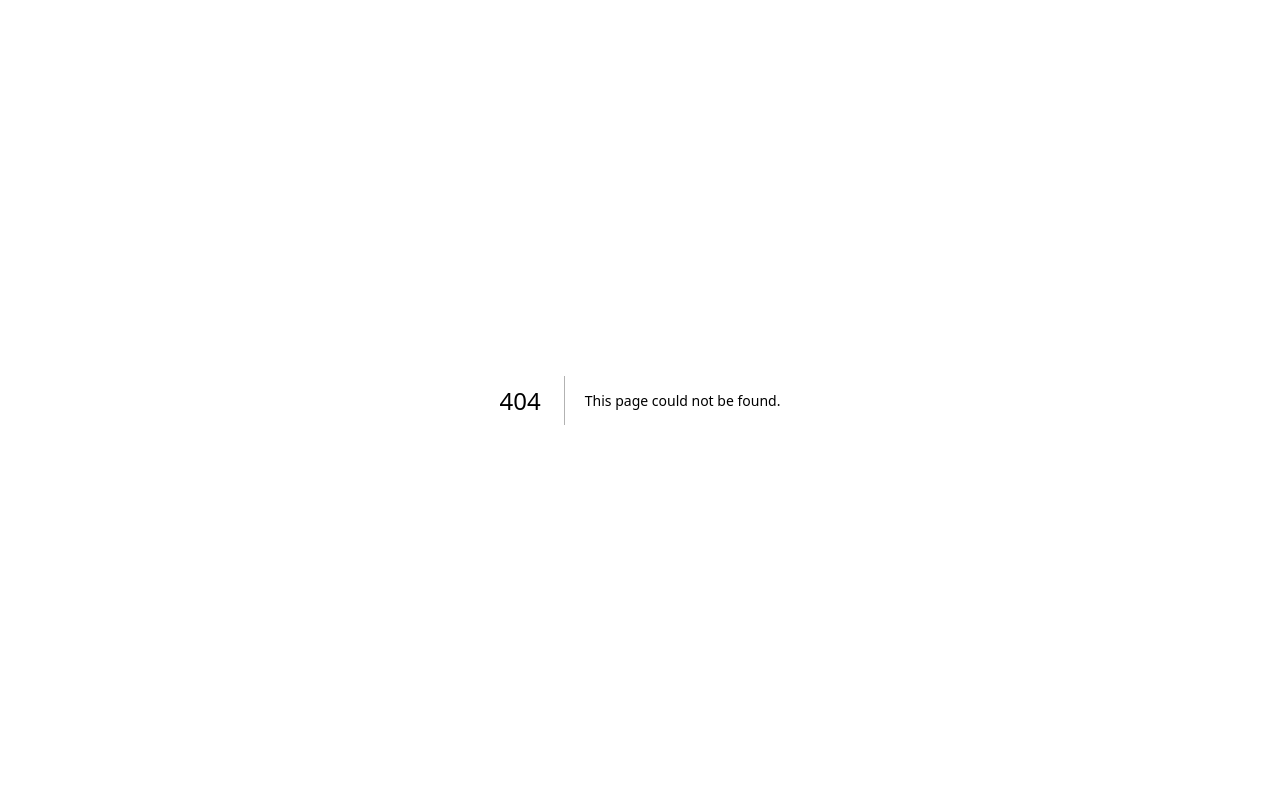
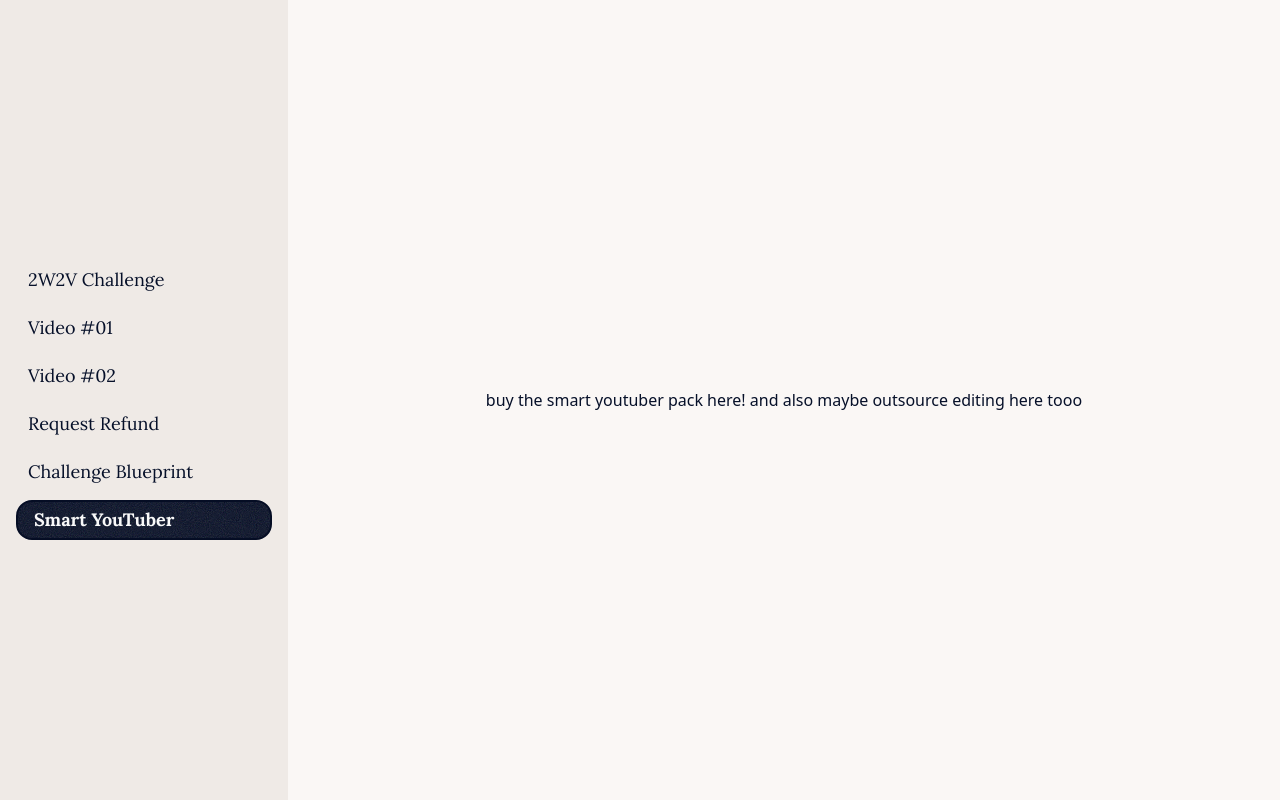
Before and after one commit to JagatJaishankar/2Weeks2Videos, a Next.js app: page /dashboard/smart-youtuber in a window 1280 px wide. Before the commit this address had no page. Built offline with nearby package versions, Linux system fonts and the light colour scheme; no server answers; sample sign-in values are in the browser's storage.

Commit message:
layout of SaaS

```diff
--- /dev/null
+++ b/app/components/SidebarMenu.js
@@ -0,0 +1,35 @@
+"use client";
+
+import Link from "next/link";
+import { usePathname } from "next/navigation";
+
+export default function SidebarMenu() {
+  const pathname = usePathname();
+
+  const links = [
+    { href: "/dashboard", label: "2W2V Challenge" },
+    { href: "/dashboard/video-one", label: "Video #01" },
+    { href: "/dashboard/video-two", label: "Video #02" },
+    { href: "/dashboard/request-refund", label: "Request Refund" },
+    { href: "/dashboard/resources", label: "Challenge Blueprint" },
+    { href: "/dashboard/smart-youtuber", label: "Smart YouTuber" },
+  ];
+
+  return (
+    <ul className='menu bg-base-200 text-base-content min-h-full w-72 p-4 justify-center text-lg space-y-2'>
+      {links.map(({ href, label }) => (
+        <li key={href}>
+          <Link
+            href={href}
+            className={`${
+              pathname === href
+                ? "btn btn-neutral btn-active font-lora font-bold text-lg justify-start"
+                : "font-lora"
+            }`}>
+            {label}
+          </Link>
+        </li>
+      ))}
+    </ul>
+  );
+}
--- a/app/dashboard/layout.js
+++ b/app/dashboard/layout.js
@@ -1,5 +1,6 @@
 import { auth } from "@/auth";
 import { redirect } from "next/navigation";
+import SidebarMenu from "../components/SidebarMenu";
 
 export default async function PrivateDashboard({ children }) {
   const session = await auth();
@@ -8,5 +9,36 @@ export default async function PrivateDashboard({ children }) {
     redirect("/");
   }
 
-  return children;
+  return (
+    <div className='drawer lg:drawer-open'>
+      <input id='my-drawer-2' type='checkbox' className='drawer-toggle' />
+      <div className='drawer-content flex flex-col items-center justify-center'>
+        <div className='absolute left-4 top-4 lg:hidden block'>
+          <label htmlFor='my-drawer-2' className='btn btn-ghost drawer-button'>
+            <svg
+              xmlns='http://www.w3.org/2000/svg'
+              fill='none'
+              viewBox='0 0 24 24'
+              strokeWidth={2}
+              stroke='currentColor'
+              className='size-6'>
+              <path
+                strokeLinecap='round'
+                strokeLinejoin='round'
+                d='M3.75 6.75h16.5M3.75 12h16.5m-16.5 5.25h16.5'
+              />
+            </svg>
+          </label>
+        </div>
+        <div className='max-lg:mt-12'>{children}</div>
+      </div>
+      <div className='drawer-side'>
+        <label
+          htmlFor='my-drawer-2'
+          aria-label='close sidebar'
+          className='drawer-overlay'></label>
+        <SidebarMenu />
+      </div>
+    </div>
+  );
 }
--- /dev/null
+++ b/app/dashboard/request-refund/page.js
@@ -0,0 +1,3 @@
+export default function RequestRefund() {
+  return <main>this is where you can request a refund</main>;
+}
--- /dev/null
+++ b/app/dashboard/resources/page.js
@@ -0,0 +1,3 @@
+export default function Resources() {
+  return <main>this where you can download resources</main>;
+}
--- /dev/null
+++ b/app/dashboard/smart-youtuber/page.js
@@ -0,0 +1,8 @@
+export default function SmartYouTuber() {
+  return (
+    <main>
+      buy the smart youtuber pack here! and also maybe outsource editing here
+      tooo
+    </main>
+  );
+}
--- /dev/null
+++ b/app/dashboard/video-one/page.js
@@ -0,0 +1,3 @@
+export default function VideoOne() {
+  return <main>this is video one</main>;
+}
--- /dev/null
+++ b/app/dashboard/video-two/page.js
@@ -0,0 +1,3 @@
+export default function VideoTwo() {
+  return <main>this is video two</main>;
+}
```
